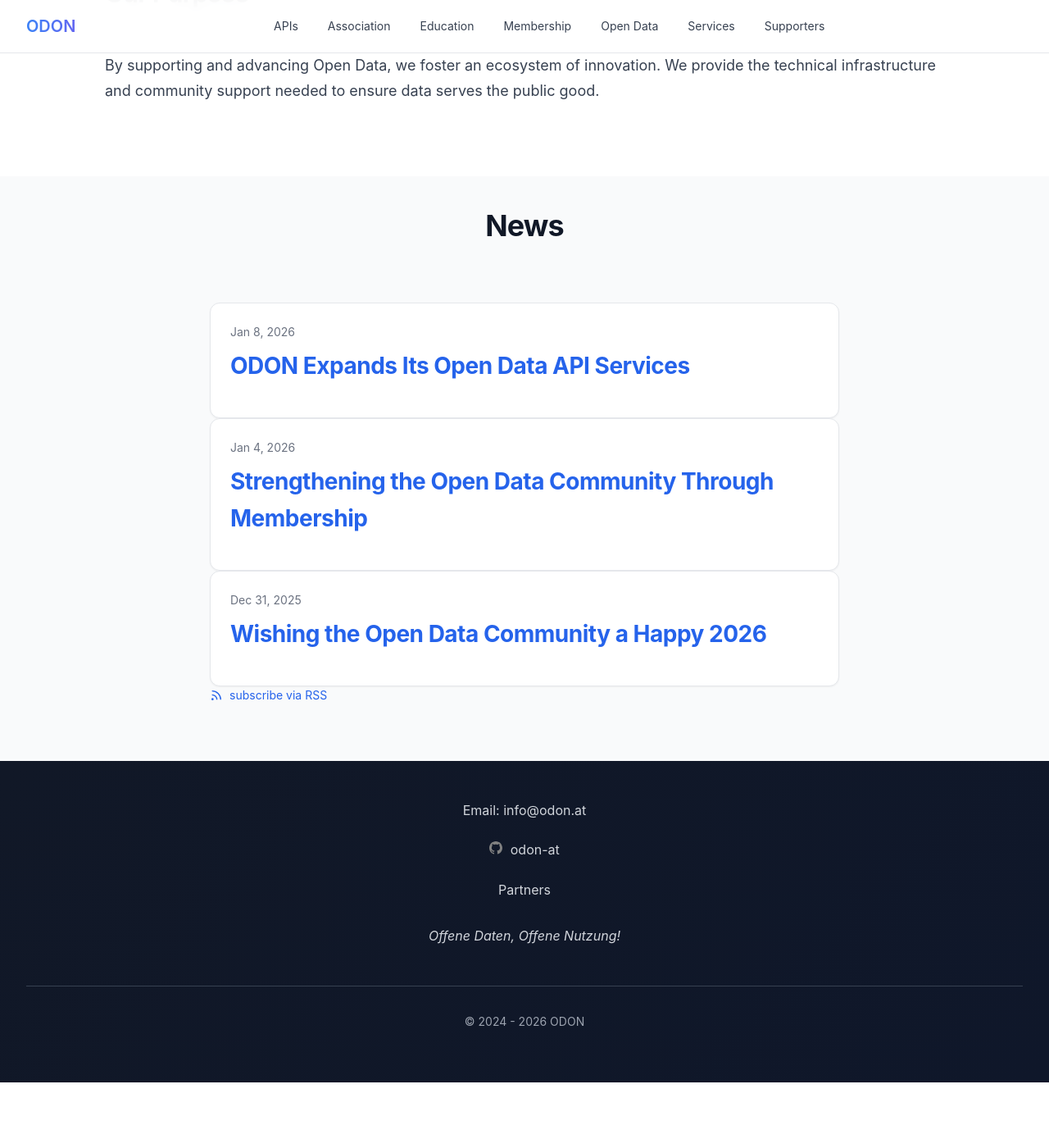
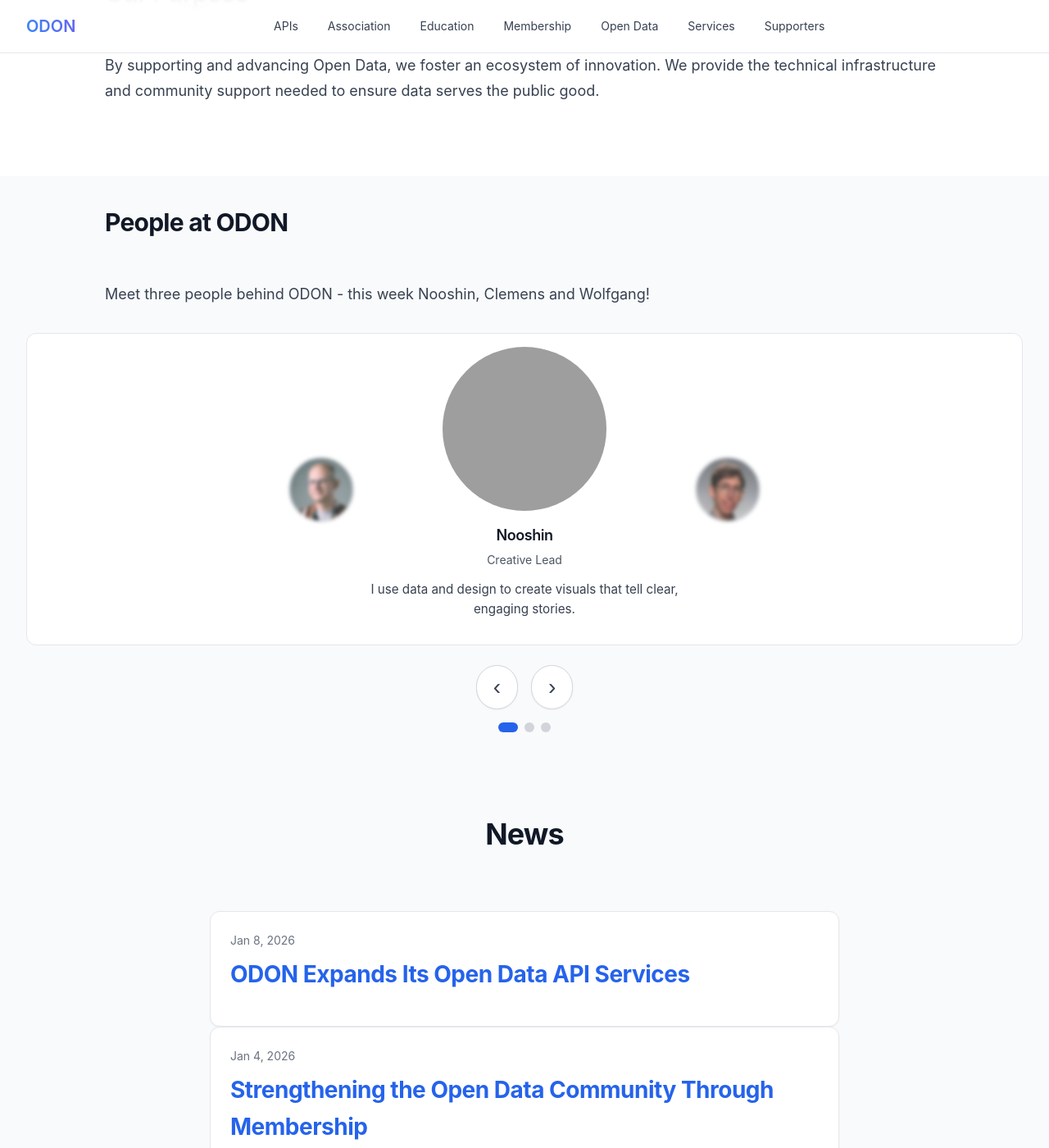
Before and after one commit to verein-odon/verein-odon.github.io, a Jekyll site: the page built from docs/en/index.md, in a window 1280 px wide and 1400 px high, scrolled down 1816 px. Shown: the whole window at 82% size. Built offline with Jekyll 4.4.1, drawn with Linux system fonts in a browser that asks for light colours; before the commit the page ends 3136 px from its top, so only the background shows below that; grey boxes are pictures that could not be loaded.

Commit message:
Added people carousel to landing page

```diff
--- /dev/null
+++ b/docs/_data/people.yaml
@@ -0,0 +1,33 @@
+# People at the association (used on Association page)
+# Add or edit entries; image path is under assets/images/people/
+# The carousel will show at most the first three entries.
+
+# - name: Benedikt
+#   role: "Board Member"
+#   image: benedikt_01.jpeg
+#   statement: "I see Open Data as both structure and rhythm—technical at its core, yet full of creative potential."
+#   #link: "https://example.com/benedikt-schoeffmann"
+
+# - name: Christian
+#   role: "Product and Data Lead"
+#   image: christian_01.jpeg
+#   statement: "Open Data is not just a resource—it’s a foundation for smarter decisions and meaningful innovation."
+  #link: "https://example.com/christian-teuschel"
+
+- name: Clemens
+  role: "Board Member"
+  image: clemens_01.jpeg
+  statement: "I believe that Open Data is only as powerful as our ability to understand it. Visualizing data isn't just about aesthetics—it’s about making transparency accessible and meaningful for everyone in our society."
+#  link: "https://example.com/clemens-mock"
+
+- name: Nooshin
+  role: "Creative Lead"
+  image: nooshin_01.jpeg
+  statement: "I use data and design to create visuals that tell clear, engaging stories."
+  #link: "https://example.com/wolfgang-hauer"
+
+- name: Wolfgang
+  role: "Board Member"
+  image: wolfgang_01.jpeg
+  statement: "Open Data gives us the chance to turn knowledge into something accessible, tangible, and inspiring for everyone."
+  #link: "https://example.com/wolfgang-hauer"
--- /dev/null
+++ b/docs/_includes/people_carousel.html
@@ -0,0 +1,218 @@
+<section class="section bg-gray">
+  <div class="container">
+    <div class="content-section">
+      <div class="icon-header">
+        <div>
+          <h2>{{ include.title }}</h2>
+        </div>
+      </div>
+      {% if include.intro %}
+      <p>{{ include.intro }}</p>
+      {% endif %}
+    </div>
+
+    {% assign all_people = site.data.people %}
+    {% if all_people.size > 0 %}
+    <div class="people-carousel" data-carousel>
+      <div class="people-carousel-inner">
+        {% for person in all_people %}
+        <article class="person-slide{% if forloop.first %} is-active{% endif %}" data-carousel-slide>
+          <div class="person-card">
+            <button type="button" class="person-side-avatar left" data-carousel-prev aria-label="Previous person">
+              <span class="person-side-avatar-inner" aria-hidden="true"></span>
+            </button>
+
+            <div class="person-main">
+              <div class="person-image-wrapper">
+                <img src="/assets/images/people/{{ person.image }}" alt="{{ person.name }}" class="person-image" loading="lazy" width="200" height="200">
+              </div>
+              <h3 class="person-name">{{ person.name }}</h3>
+              {% if person.role and person.role != "" %}
+              <p class="person-role">{{ person.role }}</p>
+              {% endif %}
+              {% if person.statement and person.statement != "" %}
+              <p class="person-statement">{{ person.statement }}</p>
+              {% endif %}
+              {% if person.link and person.link != "" %}
+              <a href="{{ person.link }}" class="person-link" target="_blank" rel="noopener">
+                {{ include.profile_label | default: "Profile" }}
+              </a>
+              {% endif %}
+            </div>
+
+            <button type="button" class="person-side-avatar right" data-carousel-next aria-label="Next person">
+              <span class="person-side-avatar-inner" aria-hidden="true"></span>
+            </button>
+          </div>
+        </article>
+        {% endfor %}
+      </div>
+
+      <div class="people-carousel-controls">
+        <button type="button" class="carousel-btn prev" data-carousel-prev aria-label="Previous person">
+          &#x2039;
+        </button>
+        <button type="button" class="carousel-btn next" data-carousel-next aria-label="Next person">
+          &#x203A;
+        </button>
+      </div>
+      <div class="people-carousel-dots" role="tablist" data-carousel-dots></div>
+    </div>
+    {% endif %}
+  </div>
+</section>
+
+<script>
+document.addEventListener('DOMContentLoaded', function () {
+  var carousels = document.querySelectorAll('[data-carousel]');
+  if (!carousels.length) return;
+
+  carousels.forEach(function (carousel) {
+    var MAX_SLIDES = 3;
+    var inner = carousel.querySelector('.people-carousel-inner');
+    var slides = Array.prototype.slice.call(carousel.querySelectorAll('[data-carousel-slide]'));
+    if (!slides.length || !inner) return;
+
+    // Shuffle slides (random selection on each page load)
+    for (var i = slides.length - 1; i > 0; i--) {
+      var j = Math.floor(Math.random() * (i + 1));
+      var tmp = slides[i];
+      slides[i] = slides[j];
+      slides[j] = tmp;
+    }
+
+    // Re-append shuffled slides in DOM order
+    slides.forEach(function (slide) {
+      inner.appendChild(slide);
+    });
+
+    // Keep at most MAX_SLIDES
+    if (slides.length > MAX_SLIDES) {
+      slides.slice(MAX_SLIDES).forEach(function (slide) {
+        slide.parentNode && slide.parentNode.removeChild(slide);
+      });
+      slides = slides.slice(0, MAX_SLIDES);
+    }
+
+    // Set side avatars to show blurred adjacent person images (prev/next)
+    var total = slides.length;
+    function getPersonImageUrl(slide) {
+      var img = slide && slide.querySelector('.person-image');
+      return img && img.src ? img.src : '';
+    }
+    slides.forEach(function (slide, idx) {
+      var prevIdx = (idx - 1 + total) % total;
+      var nextIdx = (idx + 1) % total;
+      var prevUrl = getPersonImageUrl(slides[prevIdx]);
+      var nextUrl = getPersonImageUrl(slides[nextIdx]);
+      var leftInner = slide.querySelector('.person-side-avatar.left .person-side-avatar-inner');
+      var rightInner = slide.querySelector('.person-side-avatar.right .person-side-avatar-inner');
+      if (leftInner && prevUrl) {
+        leftInner.style.backgroundImage = 'url(' + prevUrl + ')';
+        leftInner.classList.add('person-side-avatar-inner--blur');
+      }
+      if (rightInner && nextUrl) {
+        rightInner.style.backgroundImage = 'url(' + nextUrl + ')';
+        rightInner.classList.add('person-side-avatar-inner--blur');
+      }
+    });
+
+    var prevBtns = carousel.querySelectorAll('[data-carousel-prev]');
+    var nextBtns = carousel.querySelectorAll('[data-carousel-next]');
+    var dotsContainer = carousel.querySelector('[data-carousel-dots]');
+    var dots = [];
+    var current = 0;
+    var autoAdvanceInterval = 20000; // ms
+    var autoAdvanceTimer = null;
+
+    function startAutoAdvance() {
+      if (slides.length <= 1) return;
+      stopAutoAdvance();
+      autoAdvanceTimer = setInterval(function () {
+        showSlide(current + 1);
+      }, autoAdvanceInterval);
+    }
+
+    function stopAutoAdvance() {
+      if (autoAdvanceTimer) {
+        clearInterval(autoAdvanceTimer);
+        autoAdvanceTimer = null;
+      }
+    }
+
+    function rebuildDots() {
+      if (!dotsContainer) return;
+      dotsContainer.innerHTML = '';
+      dots = [];
+
+      slides.forEach(function (slide, idx) {
+        var nameEl = slide.querySelector('.person-name');
+        var name = nameEl ? nameEl.textContent : ('Person ' + (idx + 1));
+
+        var dot = document.createElement('button');
+        dot.type = 'button';
+        dot.className = 'carousel-dot' + (idx === 0 ? ' is-active' : '');
+        dot.setAttribute('data-carousel-dot', String(idx));
+        dot.setAttribute('aria-label', 'Show ' + name);
+        dotsContainer.appendChild(dot);
+        dots.push(dot);
+      });
+    }
+
+    function showSlide(index) {
+      if (!slides.length) return;
+      var total = slides.length;
+      current = (index + total) % total;
+
+      slides.forEach(function (slide, i) {
+        slide.classList.toggle('is-active', i === current);
+      });
+
+      dots.forEach(function (dot, i) {
+        dot.classList.toggle('is-active', i === current);
+      });
+    }
+
+    prevBtns.forEach(function (btn) {
+      btn.addEventListener('click', function () {
+        showSlide(current - 1);
+        startAutoAdvance();
+      });
+    });
+
+    nextBtns.forEach(function (btn) {
+      btn.addEventListener('click', function () {
+        showSlide(current + 1);
+        startAutoAdvance();
+      });
+    });
+
+    rebuildDots();
+
+    dots.forEach(function (dot) {
+      dot.addEventListener('click', function () {
+        var idx = parseInt(dot.getAttribute('data-carousel-dot'), 10);
+        if (!isNaN(idx)) {
+          showSlide(idx);
+          startAutoAdvance();
+        }
+      });
+    });
+
+    startAutoAdvance();
+
+    // Hide controls/dots/side avatars when there's only one featured person
+    var controls = carousel.querySelector('.people-carousel-controls');
+    var sideAvatars = carousel.querySelectorAll('.person-side-avatar');
+    if (slides.length <= 1) {
+      if (controls) controls.style.display = 'none';
+      if (dotsContainer) dotsContainer.style.display = 'none';
+      sideAvatars.forEach(function (btn) {
+        btn.style.display = 'none';
+      });
+    }
+
+    showSlide(current);
+  });
+});
+</script>
--- a/docs/assets/main.scss
+++ b/docs/assets/main.scss
@@ -600,6 +600,204 @@ a.btn-primary, a.btn-primary:hover {
   line-height: 1.75;
 }
 
+/* People section (Association page) */
+.people-grid {
+  display: grid;
+  gap: 2rem;
+  margin-top: 2rem;
+  grid-template-columns: repeat(auto-fill, minmax(200px, 1fr));
+}
+
+@media (min-width: 640px) {
+  .people-grid {
+    grid-template-columns: repeat(2, 1fr);
+  }
+}
+
+@media (min-width: 1024px) {
+  .people-grid {
+    grid-template-columns: repeat(4, 1fr);
+  }
+}
+
+.person-card {
+  text-align: center;
+  padding: 1rem;
+  border-radius: 0.75rem;
+  border: 1px solid var(--color-gray-200);
+  background: var(--color-white);
+  transition: box-shadow 0.3s, border-color 0.3s;
+  display: flex;
+  flex-direction: column;
+  align-items: center;
+  gap: 1rem;
+}
+
+@media (min-width: 1024px) {
+  .person-card {
+    flex-direction: row;
+    justify-content: center;
+  }
+}
+
+.person-card:hover {
+  border-color: #93c5fd;
+  box-shadow: var(--shadow-md);
+}
+
+.person-main {
+  max-width: 24rem;
+}
+
+.person-image-wrapper {
+  width: 100%;
+  aspect-ratio: 1;
+  border-radius: 50%;
+  overflow: hidden;
+  margin: 0 auto 1rem;
+  max-width: 200px;
+  background: var(--color-gray-100);
+}
+
+.person-image {
+  width: 100%;
+  height: 100%;
+  object-fit: cover;
+}
+
+.person-side-avatar {
+  display: none;
+  border: none;
+  background: none;
+  padding: 0;
+  cursor: pointer;
+}
+
+.person-side-avatar-inner {
+  width: 5rem;
+  height: 5rem;
+  border-radius: 999px;
+  background-color: var(--color-gray-200);
+  background-size: cover;
+  background-position: center;
+  background-repeat: no-repeat;
+  opacity: 0.85;
+  transition: transform 0.2s ease, opacity 0.2s ease;
+  /* Fallback when no image is set (e.g. single slide) */
+  background-image: radial-gradient(circle at 30% 30%, var(--color-gray-200), var(--color-gray-400));
+}
+
+.person-side-avatar-inner--blur {
+  /* background-image set inline by JS from adjacent slide's person image */
+  filter: blur(2px);
+  -webkit-filter: blur(2px);
+  border: 2px solid var(--color-gray-300);
+}
+
+.person-side-avatar:hover .person-side-avatar-inner {
+  transform: scale(1.05);
+  opacity: 1;
+}
+
+@media (min-width: 1024px) {
+  .person-side-avatar {
+    display: inline-flex;
+    align-items: center;
+    justify-content: center;
+  }
+}
+
+.person-name {
+  font-size: 1.125rem;
+  font-weight: 600;
+  color: var(--color-gray-900);
+  margin-bottom: 0.25rem;
+}
+
+.person-role {
+  font-size: 0.875rem;
+  color: var(--color-gray-600);
+  margin-bottom: 0.5rem;
+}
+
+.person-link {
+  font-size: 0.875rem;
+  color: var(--color-blue-600);
+  text-decoration: none;
+}
+
+.person-link:hover {
+  text-decoration: underline;
+}
+
+/* Carousel layout for people section */
+.people-carousel {
+  margin-top: 2rem;
+}
+
+.people-carousel-inner {
+  position: relative;
+  min-height: 260px;
+}
+
+.person-slide {
+  display: none;
+}
+
+.person-slide.is-active {
+  display: block;
+}
+
+.people-carousel-controls {
+  margin-top: 1.5rem;
+  display: flex;
+  justify-content: center;
+  gap: 1rem;
+}
+
+.carousel-btn {
+  border: 1px solid var(--color-gray-300);
+  background-color: var(--color-white);
+  border-radius: 999px;
+  padding: 0.75rem 1.25rem;
+  font-size: 1.75rem;
+  line-height: 1;
+  cursor: pointer;
+  color: var(--color-gray-700);
+  box-shadow: var(--shadow-sm);
+}
+
+.carousel-btn:hover {
+  background-color: var(--color-gray-100);
+}
+
+.people-carousel-dots {
+  margin-top: 1rem;
+  display: flex;
+  justify-content: center;
+  gap: 0.5rem;
+}
+
+.carousel-dot {
+  width: 0.75rem;
+  height: 0.75rem;
+  border-radius: 999px;
+  border: none;
+  background-color: var(--color-gray-300);
+  cursor: pointer;
+}
+
+.carousel-dot.is-active {
+  width: 1.5rem;
+  background-color: var(--color-blue-600);
+}
+
+.person-statement {
+  margin-top: 0.75rem;
+  font-size: 0.95rem;
+  color: var(--color-gray-700);
+}
+
 /* News Section */
 .news-container {
   max-width: 48rem;
--- a/docs/en/index.md
+++ b/docs/en/index.md
@@ -72,8 +72,6 @@ show_excerpts: true
     </div>
 </section>
 
-
-
 <!-- START --- About section --------------------- -->
 <section class="section bg-white">
     <div class="container">
@@ -97,3 +95,8 @@ show_excerpts: true
     </div>
 </section>
 <!-- END --- About section ----------------------->
+
+{% include people_carousel.html
+   title="People at ODON"
+   intro="Meet three people behind ODON - this week Nooshin, Clemens and Wolfgang!"
+   profile_label="Profile" %}
```
Also changed, not shown: docs/de/association.md (+26 -0 lines), docs/assets/images/people/benedikt_01.jpeg (renamed from docs/assets/images/people/benedikt_schoeffmann.jpeg), docs/assets/images/people/christian_01.jpeg (renamed from docs/assets/images/people/christian_teuschel.jpeg), docs/assets/images/people/clemens_01.jpeg (renamed from docs/assets/images/people/clemens_mock.jpeg), docs/assets/images/people/wolfgang_01.jpeg (renamed from docs/assets/images/people/wolfgang_hauer.jpeg), 1 other file.
